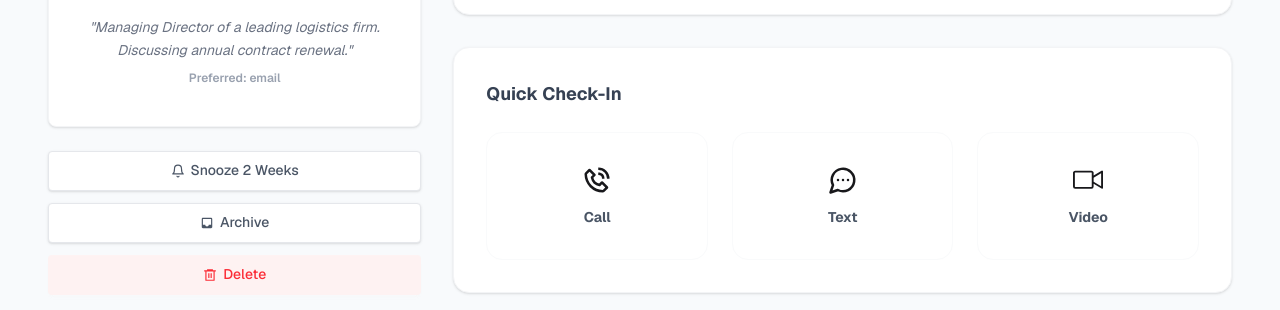
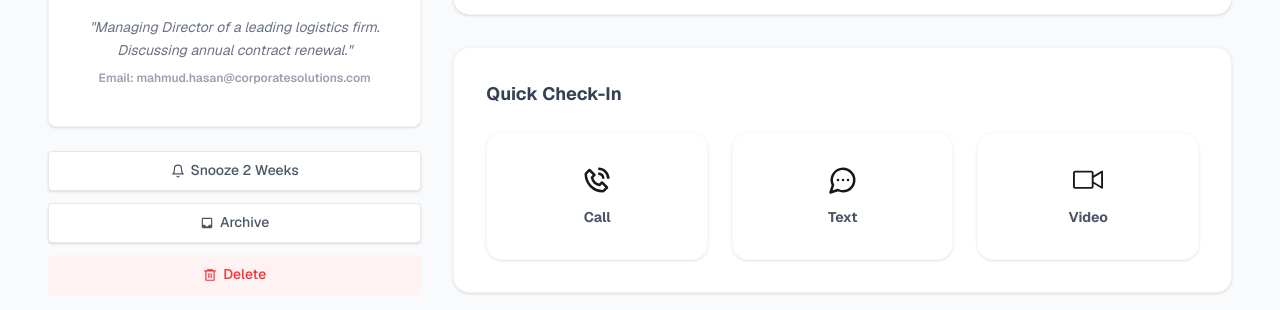
Before and after one commit to Abid-Hossain-Sifat/Assignment7-Keen-Keeper, a React (Vite) app: page /friend/1 in a window 1280 px wide. Shown: the part 413-723 px from the top of the page. Built offline with nearby package versions, Linux system fonts and the light colour scheme.

Commit message:
friends detail e email show, action button shadow add

```diff
--- a/src/Components/Friends Details/Details.jsx
+++ b/src/Components/Friends Details/Details.jsx
@@ -115,7 +115,7 @@ const Details = () => {
             <p className="text-gray-500 text-sm mt-6 text-center italic leading-relaxed">
               "{friend.bio}" <br />
               <span className="text-xs font-semibold not-italic text-gray-400 mt-2 block">
-                Preferred: email
+                Email: {friend.email}
               </span>
             </p>
           </div>
@@ -168,24 +168,24 @@ const Details = () => {
             <div className="grid grid-cols-3 gap-6">
               <button
                 onClick={() => checkIn('Call')}
-                className="flex flex-col items-center justify-center py-8 border border-gray-50 rounded-2xl hover:bg-gray-50 transition-all group"
+                className="flex flex-col items-center justify-center py-8 border border-gray-50 rounded-2xl hover:bg-gray-50 transition-all group shadow-sm"
               >
                 <span className="text-3xl mb-3 group-hover:scale-110 transition-transform"><BiPhoneCall /></span>
-                <span className="text-sm font-bold text-gray-600">Call</span>
+                <p className="text-sm font-bold text-gray-600">Call</p>
               </button>
               <button
                 onClick={() => checkIn('Text')}
-                className="flex flex-col items-center justify-center py-8 border border-gray-50 rounded-2xl hover:bg-gray-50 transition-all group"
+                className="flex flex-col items-center justify-center py-8 border border-gray-50 rounded-2xl hover:bg-gray-50 transition-all group shadow-sm"
               >
                 <span className="text-3xl mb-3 group-hover:scale-110 transition-transform"><LuMessageCircleMore /></span>
-                <span className="text-sm font-bold text-gray-600">Text</span>
+                <p className="text-sm font-bold text-gray-600">Text</p>
               </button>
               <button
                 onClick={() => checkIn('Video')}
-                className="flex flex-col items-center justify-center py-8 border border-gray-50 rounded-2xl hover:bg-gray-50 transition-all group"
+                className="flex flex-col items-center justify-center py-8 border border-gray-50 rounded-2xl hover:bg-gray-50 transition-all group shadow-sm"
               >
                 <span className="text-3xl mb-3 group-hover:scale-110 transition-transform"><GoDeviceCameraVideo /></span>
-                <span className="text-sm font-bold text-gray-600">Video</span>
+                <p className="text-sm font-bold text-gray-600">Video</p>
               </button>
             </div>
           </div>
```
